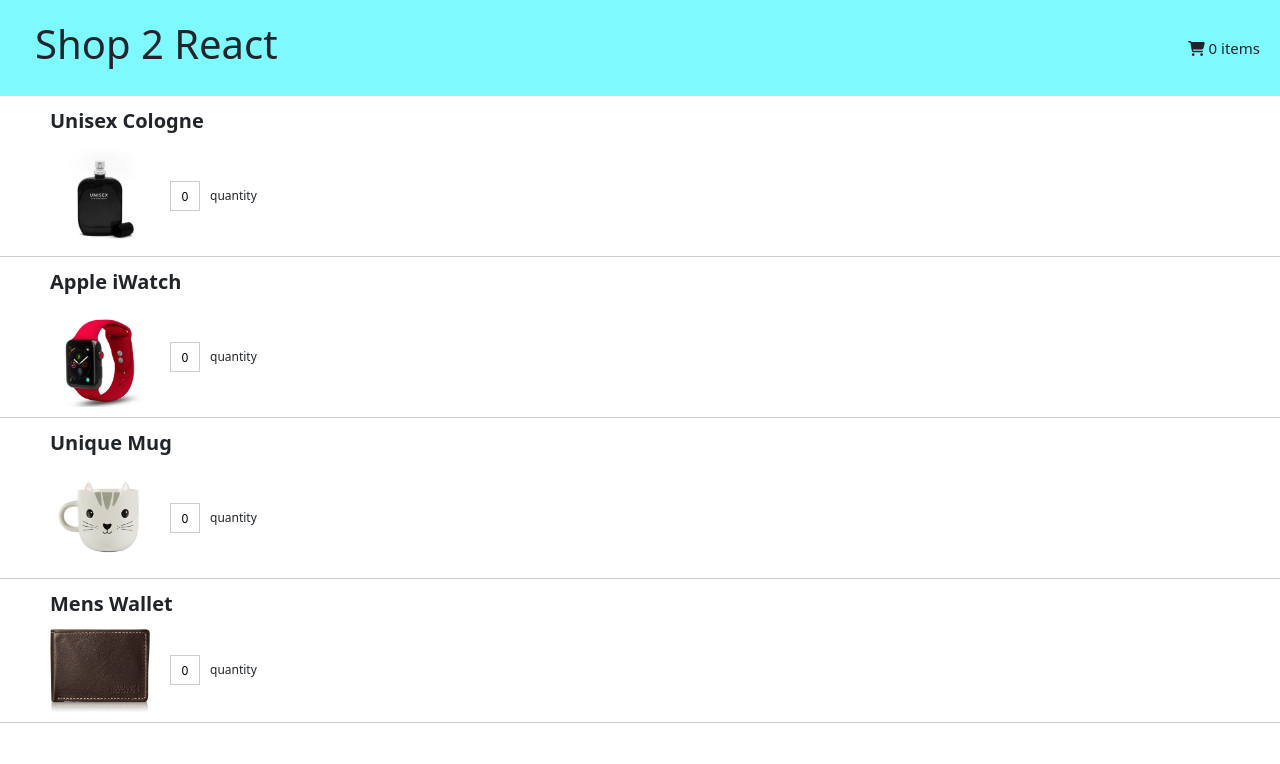
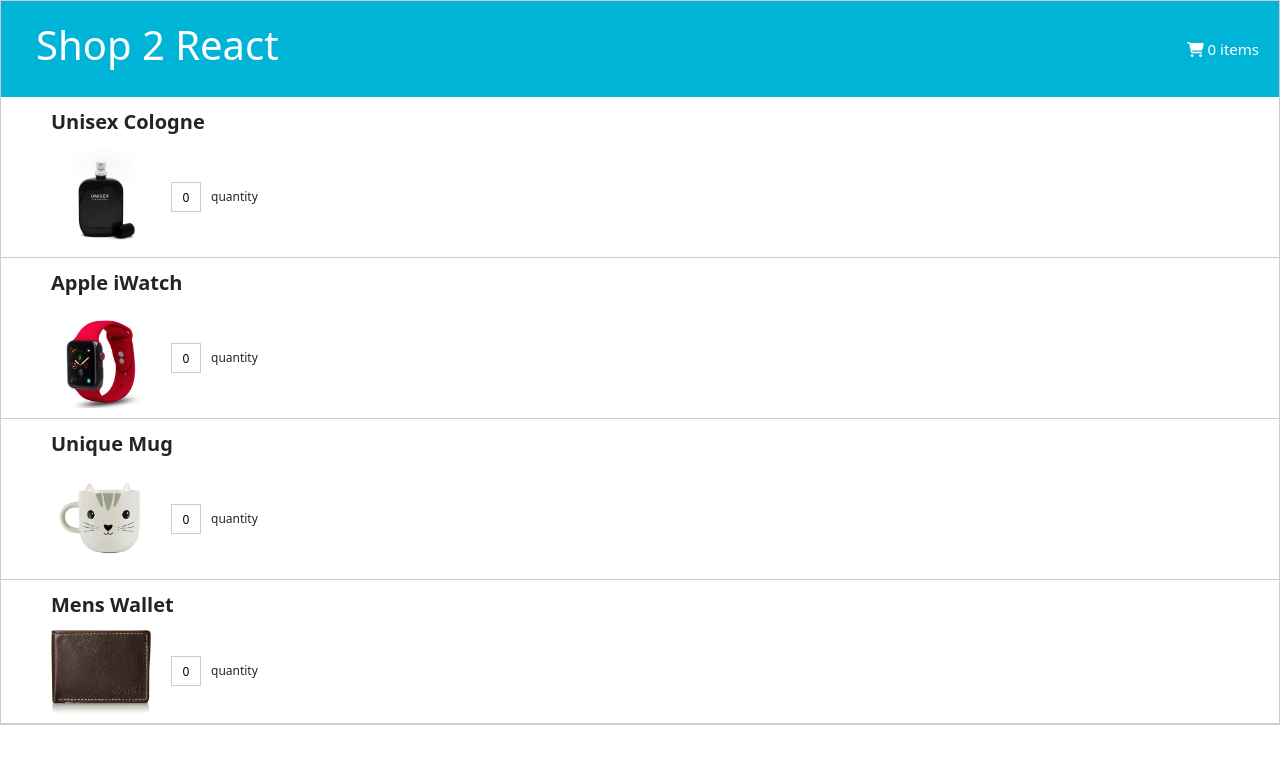
Before and after one commit to iffydopsqueen/full-stack-web-dev-wk-2, a React (Create React App) app in the folder Day 3/shopcart/: page / in a window 1280 px wide. Shown: the top 764 px of the page. Built offline with nearby package versions, Linux system fonts and the light colour scheme.

Commit message:
Added the 'ratings' property to the product data in the 'products.js' file

```diff
--- a/Day 3/shopcart/src/products.js
+++ b/Day 3/shopcart/src/products.js
@@ -3,25 +3,29 @@
       id: 1,
       image: "./products/cologne.jpg",
       desc: "Unisex Cologne",
-      value: 0
+      value: 0,
+      ratings: "4.5/5"    // Added ratings property
     },
     {
       id: 2,
       image: "./products/iwatch.jpg",
       desc: "Apple iWatch",
-      value: 0
+      value: 0,
+      ratings: "3.5/5"
     },
     {
       id: 3,
       image: "./products/mug.jpg",
       desc: "Unique Mug",
-      value: 0
+      value: 0,
+      ratings: "4.0/5"
     },
     {
       id: 4,
       image: "./products/wallet.jpg",
       desc: "Mens Wallet",
-      value: 0
+      value: 0,
+      ratings: "4.5/5"
     }
 ];
 
--- a/Day 3/shopcart/src/styles.css
+++ b/Day 3/shopcart/src/styles.css
@@ -1,5 +1,10 @@
+#root {
+    border: 1px solid #ccc;
+}
+
 .App-header {
-    background-color: #7df9ff;
+    background-color: #00b4d8;
+    color: #fff;
     padding: 20px;
     display: flex;
     justify-content: space-between;
```
